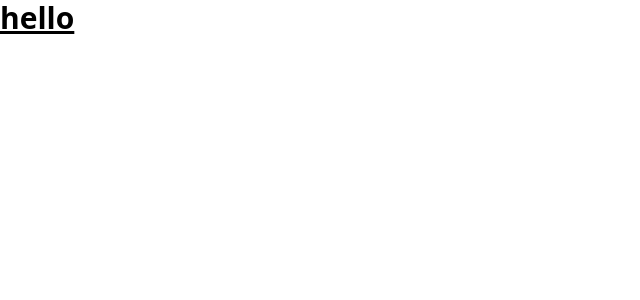
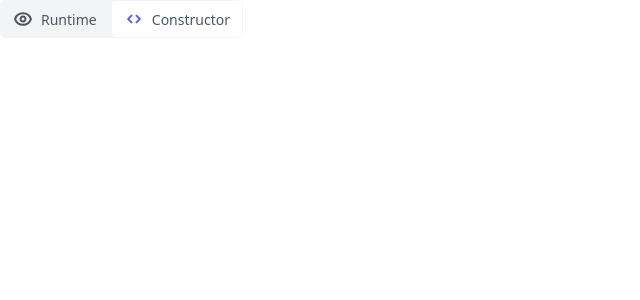
Before and after one commit to Dimitry-prog/calculator-with-constructor, a React (Create React App) app: page / in a window 1280 px wide. Shown: the top 300 px of the page, without its empty margins (0-640 px from the left). Built offline with nearby package versions, Linux system fonts and the light colour scheme.

Commit message:
feat: Switcher

```diff
--- a/src/App.tsx
+++ b/src/App.tsx
@@ -1,7 +1,13 @@
 import React from 'react';
+import Switcher from './components/Switcher';
+import Eye from './icons/Eye';
 
 const App = () => {
-  return <div className="text-3xl font-bold underline">hello</div>;
+  return (
+    <div>
+      <Switcher isConstructor={true} isRunning={false} />
+    </div>
+  );
 };
 
 export default App;
--- /dev/null
+++ b/src/components/Switcher.tsx
@@ -0,0 +1,33 @@
+import React, { FC } from 'react';
+import Eye from '../icons/Eye';
+import Selector from '../icons/Selector';
+import SelectorActive from '../icons/SelectorActive';
+import EyeActive from '../icons/EyeActive';
+
+type SwitcherProps = {
+  isRunning: boolean;
+  isConstructor: boolean;
+};
+
+const Switcher: FC<SwitcherProps> = ({ isRunning, isConstructor }) => {
+  return (
+    <div className="flex justify-between p-px max-w-[243px] w-full rounded-md bg-gray-100">
+      <button
+        className="flex items-center gap-2 px-3 py-2 text-gray-600 text-sm leading-[15px] font-medium"
+        type="button"
+      >
+        {isRunning ? <EyeActive /> : <Eye />}
+        Runtime
+      </button>
+      <button
+        className="flex items-center gap-2 px-3 py-2 text-gray-600 text-sm leading-[15px] font-medium border-gray-200 rounded bg-white"
+        type="button"
+      >
+        {isConstructor ? <SelectorActive /> : <Selector />}
+        Constructor
+      </button>
+    </div>
+  );
+};
+
+export default Switcher;
--- /dev/null
+++ b/src/icons/Eye.tsx
@@ -0,0 +1,24 @@
+import React from 'react';
+
+const Eye = () => {
+  return (
+    <svg width="20" height="20" viewBox="0 0 20 20" fill="none" xmlns="http://www.w3.org/2000/svg">
+      <path
+        d="M11.7678 11.7678C12.2366 11.2989 12.5 10.663 12.5 10C12.5 9.33696 12.2366 8.70107 11.7678 8.23223C11.2989 7.76339 10.663 7.5 10 7.5C9.33696 7.5 8.70107 7.76339 8.23223 8.23223C7.76339 8.70107 7.5 9.33696 7.5 10C7.5 10.663 7.76339 11.2989 8.23223 11.7678C8.70107 12.2366 9.33696 12.5 10 12.5C10.663 12.5 11.2989 12.2366 11.7678 11.7678Z"
+        stroke="#4D5562"
+        strokeWidth="2"
+        strokeLinecap="round"
+        strokeLinejoin="round"
+      />
+      <path
+        d="M2.04834 9.99999C3.11001 6.61916 6.26917 4.16666 10 4.16666C13.7317 4.16666 16.89 6.61916 17.9517 9.99999C16.89 13.3808 13.7317 15.8333 10 15.8333C6.26917 15.8333 3.11001 13.3808 2.04834 9.99999Z"
+        stroke="#4D5562"
+        strokeWidth="2"
+        strokeLinecap="round"
+        strokeLinejoin="round"
+      />
+    </svg>
+  );
+};
+
+export default Eye;
--- /dev/null
+++ b/src/icons/EyeActive.tsx
@@ -0,0 +1,24 @@
+import React from 'react';
+
+const EyeActive = () => {
+  return (
+    <svg width="20" height="20" viewBox="0 0 20 20" fill="none" xmlns="http://www.w3.org/2000/svg">
+      <path
+        d="M11.7678 11.7678C12.2366 11.2989 12.5 10.663 12.5 10C12.5 9.33696 12.2366 8.70107 11.7678 8.23223C11.2989 7.76339 10.663 7.5 10 7.5C9.33696 7.5 8.70107 7.76339 8.23223 8.23223C7.76339 8.70107 7.5 9.33696 7.5 10C7.5 10.663 7.76339 11.2989 8.23223 11.7678C8.70107 12.2366 9.33696 12.5 10 12.5C10.663 12.5 11.2989 12.2366 11.7678 11.7678Z"
+        stroke="#5D5FEF"
+        strokeWidth="2"
+        strokeLinecap="round"
+        strokeLinejoin="round"
+      />
+      <path
+        d="M2.04834 9.99999C3.11001 6.61916 6.26917 4.16666 10 4.16666C13.7317 4.16666 16.89 6.61916 17.9517 9.99999C16.89 13.3808 13.7317 15.8333 10 15.8333C6.26917 15.8333 3.11001 13.3808 2.04834 9.99999Z"
+        stroke="#5D5FEF"
+        strokeWidth="2"
+        strokeLinecap="round"
+        strokeLinejoin="round"
+      />
+    </svg>
+  );
+};
+
+export default EyeActive;
--- /dev/null
+++ b/src/icons/Selector.tsx
@@ -0,0 +1,17 @@
+import React from 'react';
+
+const Selector = () => {
+  return (
+    <svg width="20" height="20" viewBox="0 0 20 20" fill="none" xmlns="http://www.w3.org/2000/svg">
+      <path
+        d="M7.5 13.3333L4.16666 10L7.5 6.66668M12.5 6.66668L15.8333 10L12.5 13.3333"
+        stroke="#4D5562"
+        strokeWidth="2"
+        strokeLinecap="round"
+        strokeLinejoin="round"
+      />
+    </svg>
+  );
+};
+
+export default Selector;
--- /dev/null
+++ b/src/icons/SelectorActive.tsx
@@ -0,0 +1,17 @@
+import React from 'react';
+
+const SelectorActive = () => {
+  return (
+    <svg width="20" height="20" viewBox="0 0 20 20" fill="none" xmlns="http://www.w3.org/2000/svg">
+      <path
+        d="M7.5 13.3333L4.16666 10L7.5 6.66668M12.5 6.66668L15.8333 10L12.5 13.3333"
+        stroke="#5D5FEF"
+        strokeWidth="2"
+        strokeLinecap="round"
+        strokeLinejoin="round"
+      />
+    </svg>
+  );
+};
+
+export default SelectorActive;
```
